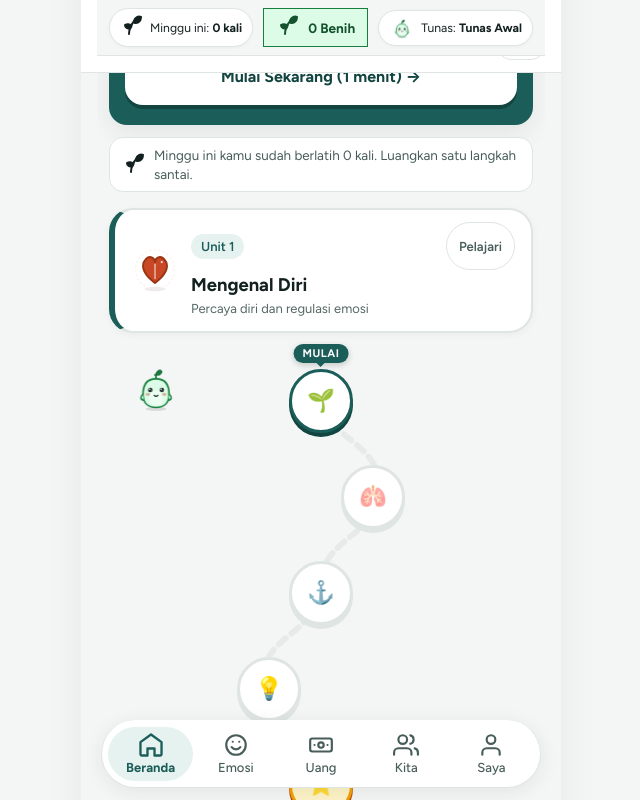
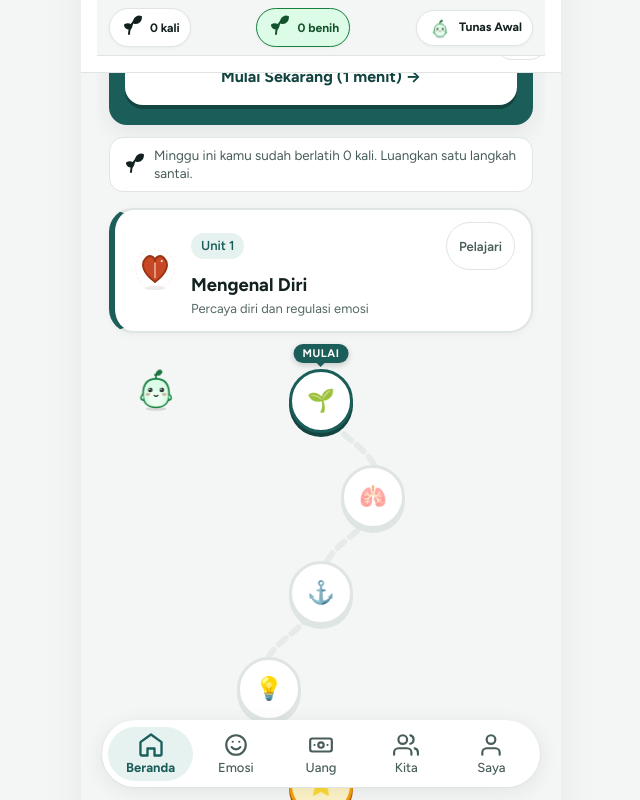
Before and after one commit to dhkaulia/Teman-Siap, a website with bundled scripts: page public/index.html in a window 1280 px wide. Both pictures are taken after a click on the button "Lihat-lihat dulu (Mode Tamu)". Shown: the part 229-1029 px from the top of the page, without its empty margins (319-959 px from the left). Built offline with nearby package versions, Linux system fonts and the light colour scheme.

Commit message:
fix(home): constrain sticky pills to single line at 360px and add wrap test

```diff
--- a/public/css/screens.css
+++ b/public/css/screens.css
@@ -1254,6 +1254,7 @@ body.theme-dark .urge-reframe-card {
 }
 
 .path-weekly-pill,
+.path-seeds-pill,
 .path-mascot-pill {
   display: inline-flex;
   align-items: center;
@@ -1265,6 +1266,12 @@ body.theme-dark .urge-reframe-card {
   font-size: 0.76rem;
   color: var(--ink-primary);
   box-shadow: 0 1px 3px rgba(0, 0, 0, 0.04);
+  white-space: nowrap;
+  flex-shrink: 0;
+}
+
+.path-pill-text {
+  white-space: nowrap;
 }
 
 .path-mascot-avatar {
@@ -2105,13 +2112,13 @@ body.theme-dark .urge-reframe-card {
 .path-seeds-pill {
   display: inline-flex;
   align-items: center;
-  gap: var(--space-2);
+  gap: 6px;
   background-color: var(--tunas-light, #E8F5E9);
   color: var(--tunas-dark, #1B5E20);
-  border: 1px solid var(--tunas, #4CAF50);
-  border-radius: var(--radius-full);
-  padding: 4px 12px;
-  font-size: 0.85rem;
+  border: 1.5px solid var(--tunas, #4CAF50);
+  border-radius: var(--radius-pill);
+  padding: 4px 10px;
+  font-size: 0.76rem;
   font-weight: 700;
   white-space: nowrap;
 }
--- a/public/js/screens/home.js
+++ b/public/js/screens/home.js
@@ -113,20 +113,22 @@ export function renderHome(store) {
         ${enableRitme ? `
           <div class="path-weekly-pill" role="status" aria-label="Latihan minggu ini: ${weeklyCount} kali">
             <span class="path-pill-icon" aria-hidden="true">${renderIcon('sprout')}</span>
-            <span class="path-pill-text">${COPY.home.weeklyBadge} <b>${weeklyCount} kali</b></span>
+            <span class="sr-only">${COPY.home.weeklyBadge} </span>
+            <span class="path-pill-text"><b>${weeklyCount} kali</b></span>
           </div>
         ` : ''}
         ${enableRewards ? `
           <div class="path-seeds-pill" aria-label="Benih terkumpul: ${seeds} benih">
             <span class="path-pill-icon" aria-hidden="true">${renderIcon('sprout')}</span>
-            <span class="path-pill-text"><b>${seeds}</b> ${COPY.home.seedsBadge}</span>
+            <span class="path-pill-text"><b>${seeds}</b> benih</span>
           </div>
         ` : ''}
         <div class="path-mascot-pill" aria-label="Pertumbuhan Tunas: ${esc(mascotStage.name)}">
           <span class="path-mascot-avatar" aria-hidden="true">
             ${renderMascot('idle', 26, { stage: mascotStage.id, inlineStyle: false })}
           </span>
-          <span class="path-pill-text">${COPY.home.tunasBadge} <b>${esc(mascotStage.name)}</b></span>
+          <span class="sr-only">${COPY.home.tunasBadge} </span>
+          <span class="path-pill-text"><b>${esc(mascotStage.name)}</b></span>
         </div>
       </div>
     </header>
```
Also changed, not shown: test/home-pills.test.js (added, +86 -0 lines).
